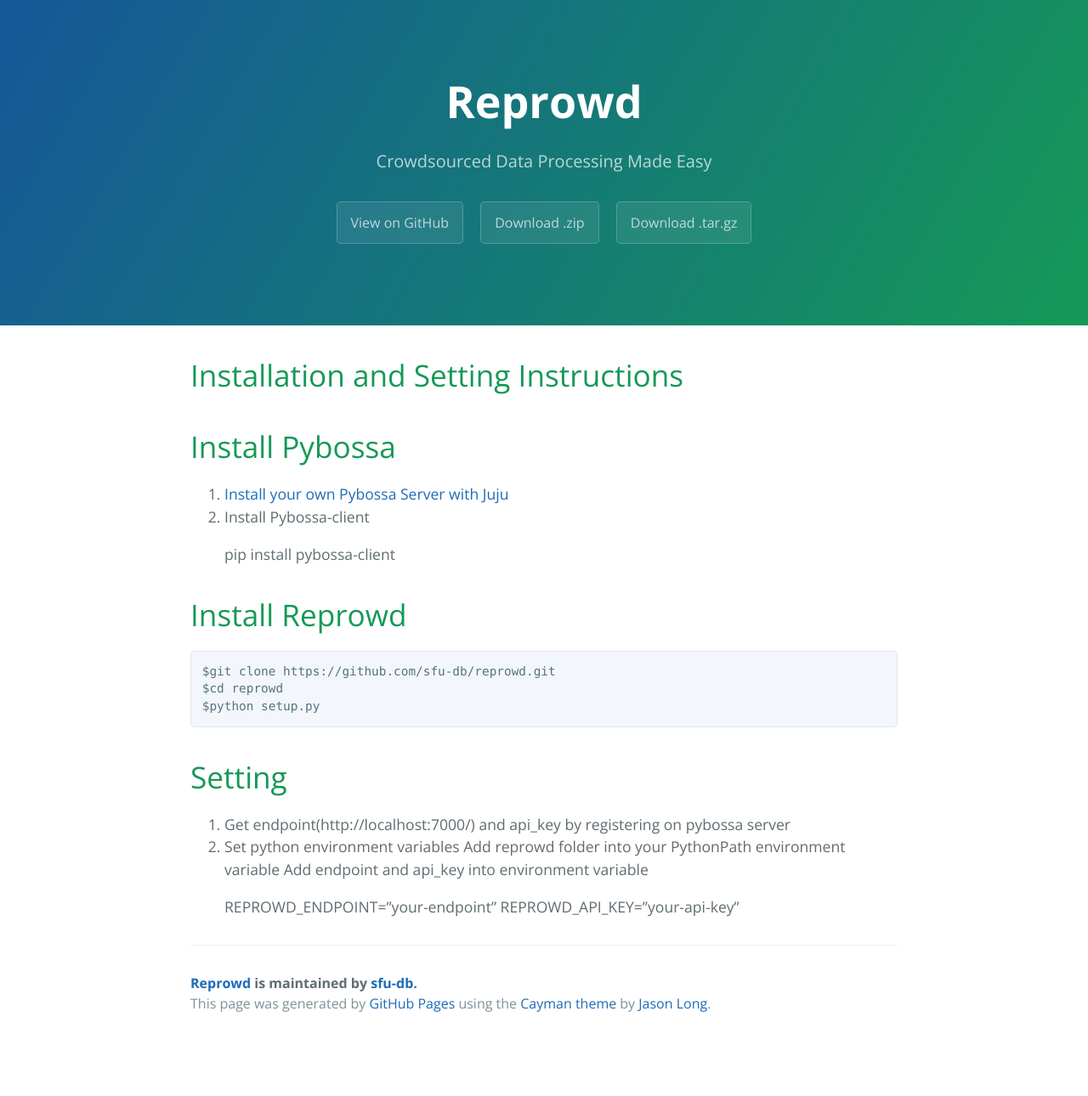
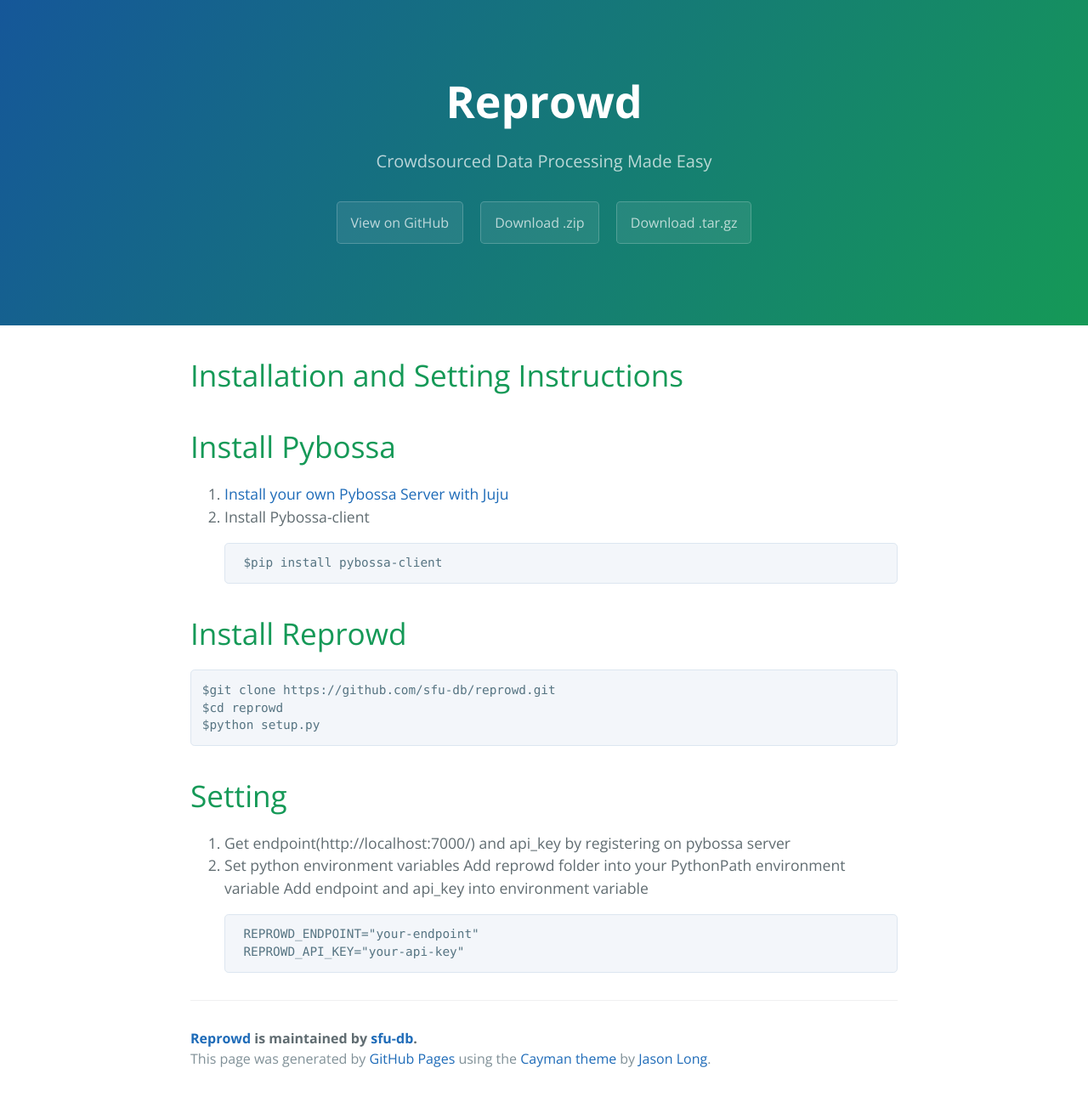
Before and after one commit to sfu-db/reprowd, a Jekyll site: the page built from install.md, in a window 1280 px wide. Shown: the whole page at 85% size. Built offline with Jekyll 4.4.1, drawn with Linux system fonts in a browser that asks for light colours; before the commit the page ends 1225 px from its top, so only the background shows below that.

```diff
--- a/install.md
+++ b/install.md
@@ -8,7 +8,7 @@ title: Installation
 1. [Install your own Pybossa Server with Juju](http://docs.pybossa.com/en/latest/juju_pybossa.html)
 2. Install Pybossa-client
 
-    pip install pybossa-client
+        $pip install pybossa-client
 
 # Install Reprowd
 
@@ -22,5 +22,5 @@ title: Installation
   Add reprowd folder into your PythonPath environment variable
   Add endpoint and api_key into environment variable
 
-    REPROWD_ENDPOINT="your-endpoint"
-    REPROWD_API_KEY="your-api-key"
+        REPROWD_ENDPOINT="your-endpoint"
+        REPROWD_API_KEY="your-api-key"
```
